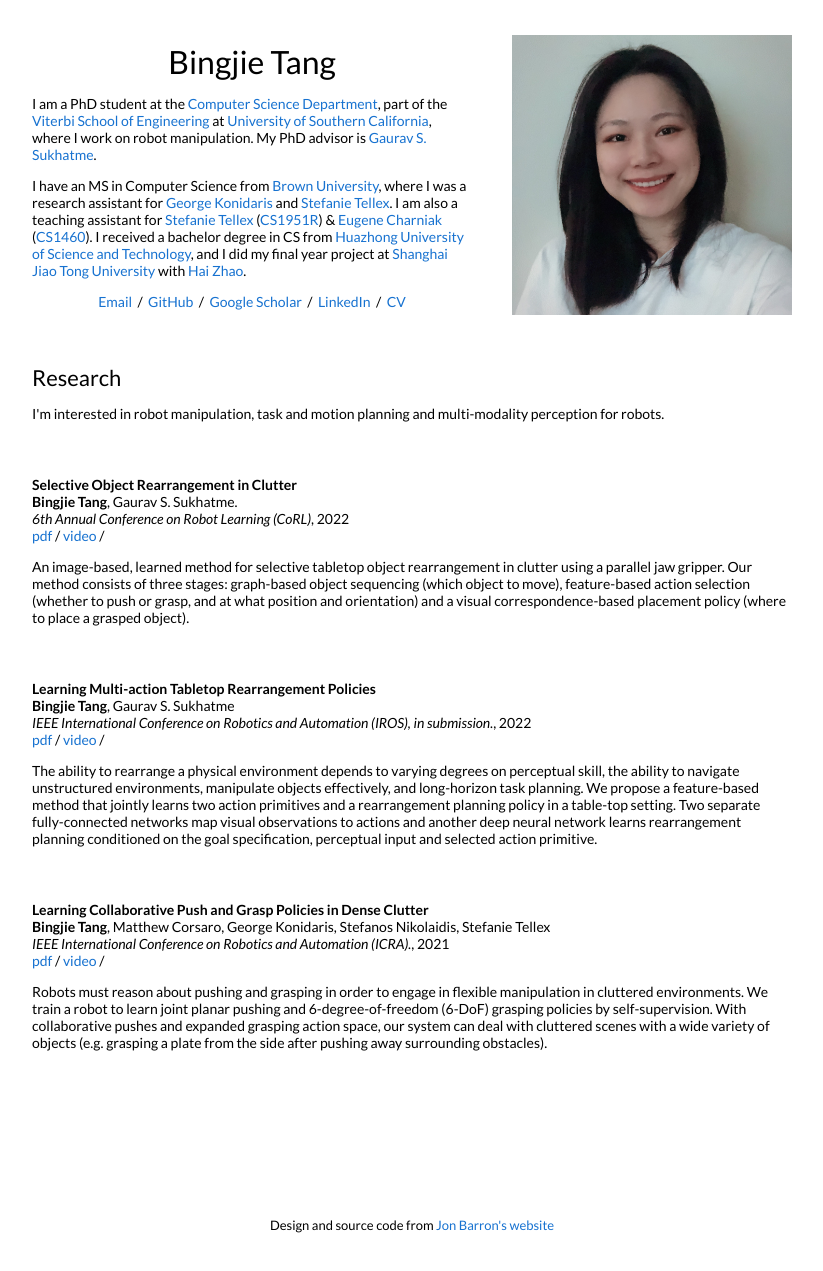
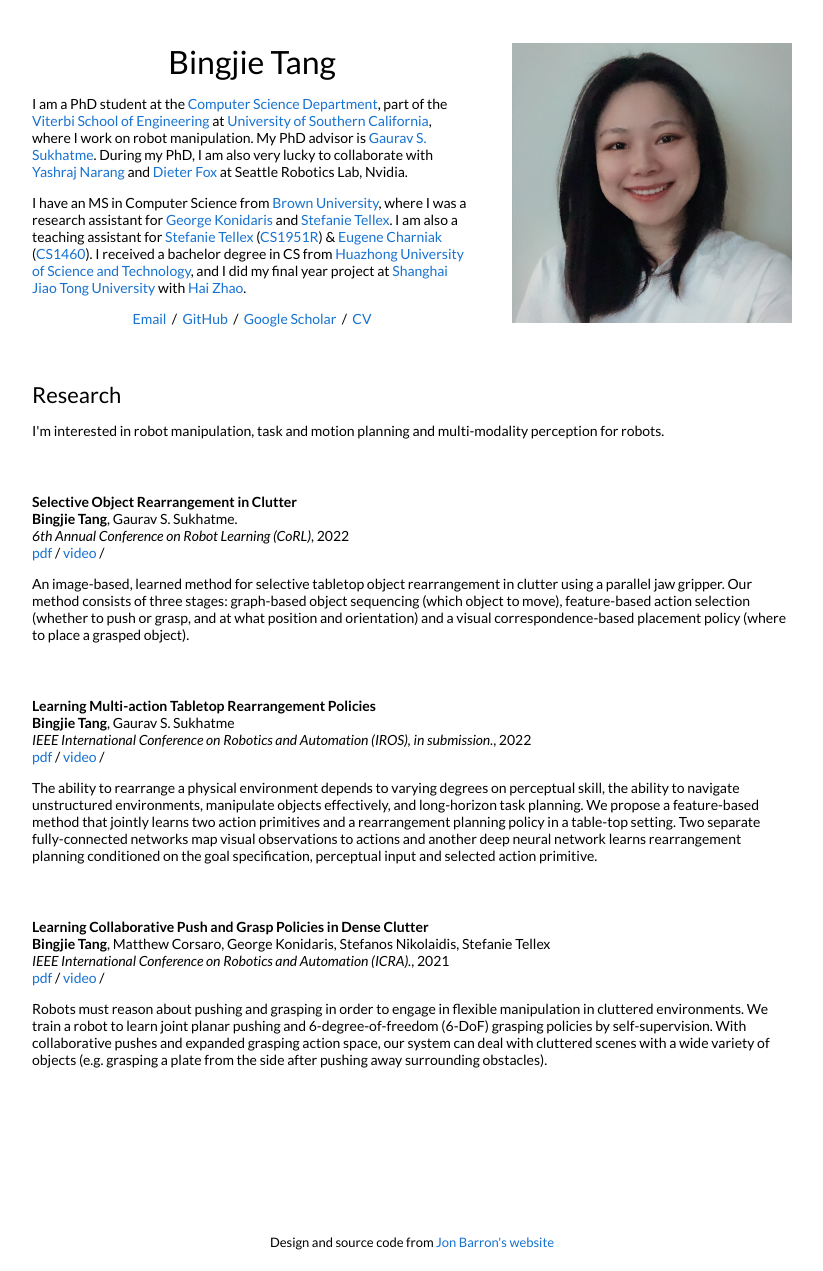
Before and after one commit to bingjietang718/bingjietang718.github.io, a Jekyll site: the page built from _posts/2022-12-14-rearrange.markdown, in a window 1280 px wide. Shown: the whole page, without its empty margins (228-1051 px from the left). Built offline with Jekyll 4.4.1, drawn with Linux system fonts in a browser that asks for light colours.

Commit message:
update self intro

```diff
--- a/_layouts/default.html
+++ b/_layouts/default.html
@@ -27,7 +27,7 @@
               <h1>
                 Bingjie Tang
               </h1>
-              <p>I am a PhD student at the <a href="https://www.cs.usc.edu">Computer Science Department</a>, part of the <a href="https://viterbischool.usc.edu">Viterbi School of Engineering</a> at <a href="https://homeadmin.usc.edu/www/">University of Southern California</a>, where I work on robot manipulation. My PhD advisor is <a href="https://scholar.google.com/citations?user=lRUi-A8AAAAJ&hl=en">Gaurav S. Sukhatme</a>.
+              <p>I am a PhD student at the <a href="https://www.cs.usc.edu">Computer Science Department</a>, part of the <a href="https://viterbischool.usc.edu">Viterbi School of Engineering</a> at <a href="https://homeadmin.usc.edu/www/">University of Southern California</a>, where I work on robot manipulation. My PhD advisor is <a href="https://scholar.google.com/citations?user=lRUi-A8AAAAJ&hl=en">Gaurav S. Sukhatme</a>. During my PhD, I am also very lucky to collaborate with <a href="https://scholar.google.com/citations?user=M3NuG7AAAAAJ&hl=en">Yashraj Narang</a> and <a href="https://scholar.google.com/citations?user=DqXsbPAAAAAJ&hl=en&oi=ao">Dieter Fox</a> at Seattle Robotics Lab, Nvidia.
               </p>
               <p>
                 I have an MS in Computer Science from <a href="https://cs.brown.edu">Brown University</a>, where I was a research assistant for <a href="https://cs.brown.edu/~gdk/">George Konidaris</a> and <a href="https://cs.brown.edu/people/stellex/">Stefanie Tellex</a>. I am also a teaching assistant for <a href="https://cs.brown.edu/people/stellex/">Stefanie Tellex</a> (<a href="https://cs.brown.edu/courses/cs1951r/">CS1951R</a>) & <a href="http://cs.brown.edu/people/echarnia/">Eugene Charniak</a> (<a href="https://cs.brown.edu/courses/csci1460/">CS1460</a>). I received a bachelor degree in CS from <a href="http://english.hust.edu.cn">Huazhong University of Science and Technology</a>, and I did my final year project at <a href="https://en.sjtu.edu.cn">Shanghai Jiao Tong University</a> with <a href="https://bcmi.sjtu.edu.cn/~zhaohai/">Hai Zhao</a>.
@@ -36,7 +36,7 @@
                 <a target="_blank" href="https://mailhide.io/e/Fn3MNvpb"> Email </a> &nbsp;/&nbsp;
                 <a href="https://github.com/bingjietang718"> GitHub </a> &nbsp;/&nbsp;
                 <a href="https://scholar.google.com/citations?user=49FZVCcAAAAJ&hl=en">Google Scholar </a> &nbsp;/&nbsp;
-                <a href="www.linkedin.com/in/bingjietang718"> LinkedIn </a> &nbsp;/&nbsp;
+                <!-- <a href="www.linkedin.com/in/bingjietang718"> LinkedIn </a> &nbsp;/&nbsp; -->
                 <a href="/pdfs/cv.pdf"> CV </a>
               </p>
             </td>
@@ -84,6 +84,9 @@
               {% endif %}
               {% if post.code %}
               <a href="{{post.code}}">code</a> /
+              {% endif %}
+              {% if post.website %}
+              <a href="{{post.website}}">website</a> /
               {% endif %}
               {% if post.poster %}
               <a href="{{post.poster}}">poster</a> /
```
